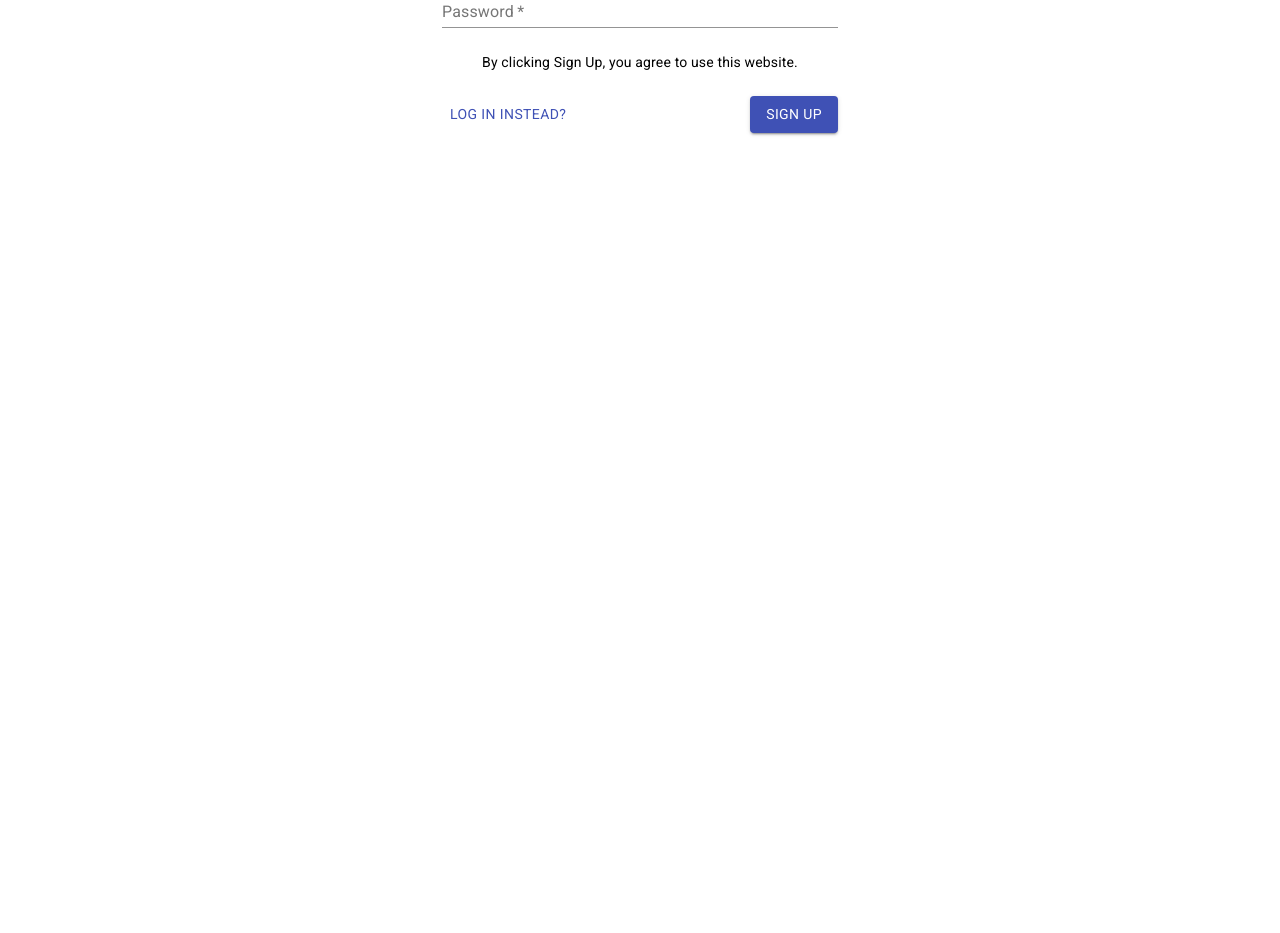
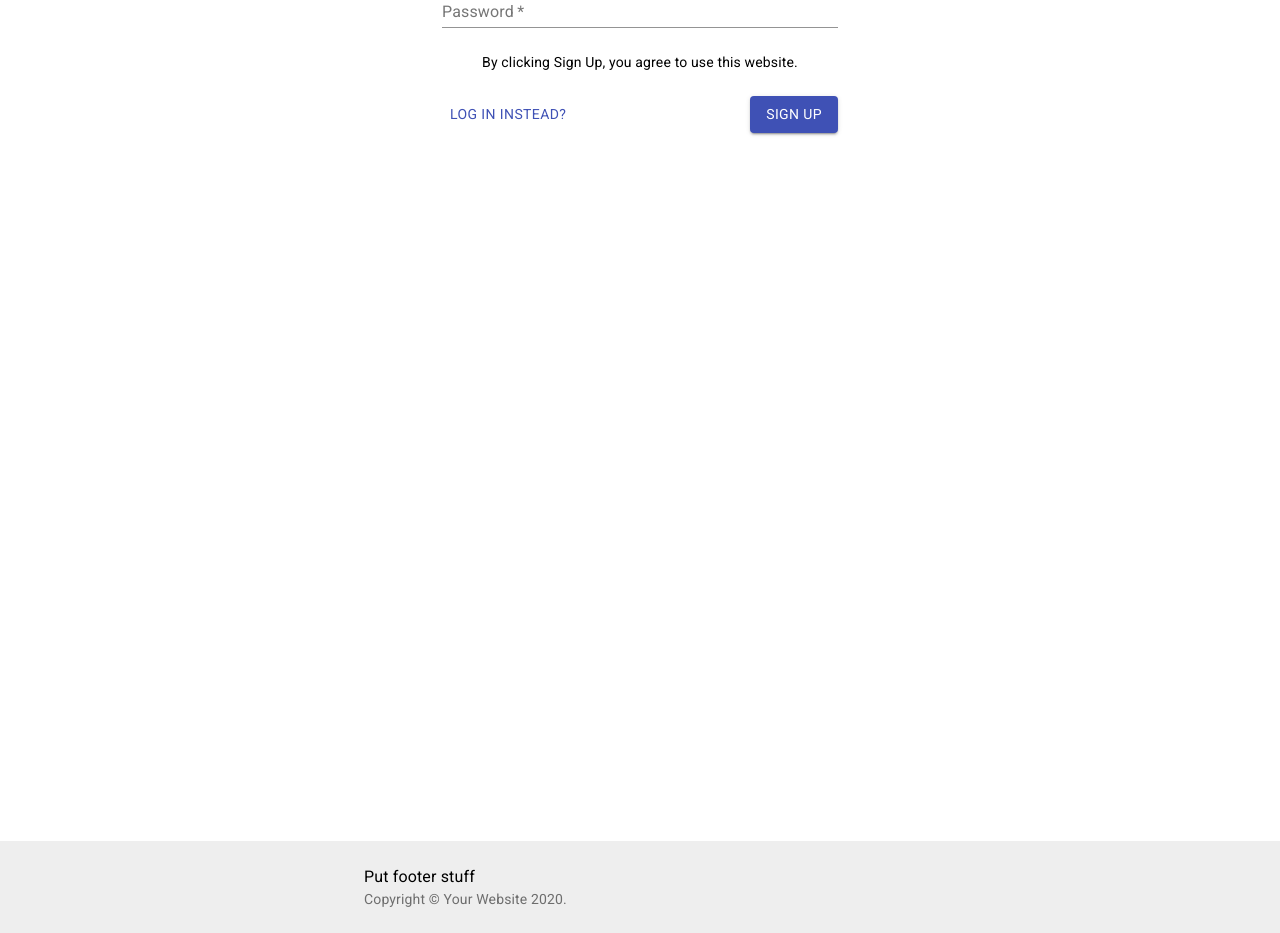
Before and after one commit to rahimz98/incognito_front_end, a React (Create React App) app: page /signup in a window 1280 px wide. Shown: the part 380-1313 px from the top of the page. Before the commit the page ends 800 px from the top, so only its background shows below. Built offline with nearby package versions, Linux system fonts and the light colour scheme.

Commit message:
added a basic footer that sticks to the bottom of the page

```diff
--- a/src/App.js
+++ b/src/App.js
@@ -4,6 +4,7 @@
 import Login from './Login';
 import SignUp from './SignUp';
 import Header from './header.js';
+import Footer from './footer.js';
 
 function App() {
   return (
@@ -27,6 +28,7 @@
             </Link>
           </Route>
         </Switch>
+        <Footer/>
       </div>
     </Router>
   );
--- /dev/null
+++ b/src/footer.js
@@ -0,0 +1,51 @@
+import React from 'react';
+import Typography from '@material-ui/core/Typography';
+import { makeStyles } from '@material-ui/core/styles';
+import Container from '@material-ui/core/Container';
+import Link from '@material-ui/core/Link';
+
+function Copyright() {
+  return (
+    <Typography variant="body2" color="textSecondary">
+      {'Copyright © '}
+      <Link color="inherit">
+        Your Website
+      </Link>{' '}
+      {new Date().getFullYear()}
+      {'.'}
+    </Typography>
+  );
+}
+
+const useStyles = makeStyles((theme) => ({
+  root: {
+    display: 'flex',
+    flexDirection: 'column',
+    minHeight: '100vh',
+  },
+  main: {
+    marginTop: theme.spacing(8),
+    marginBottom: theme.spacing(2),
+  },
+  footer: {
+    padding: theme.spacing(3, 2),
+    marginTop: 'auto',
+    backgroundColor:
+      theme.palette.type === 'light' ? theme.palette.grey[200] : theme.palette.grey[800],
+  },
+}));
+
+export default function StickyFooter() {
+  const classes = useStyles();
+
+  return (
+    <div className={classes.root}>
+      <footer className={classes.footer}>
+        <Container maxWidth="sm">
+          <Typography variant="body1">Put footer stuff</Typography>
+          <Copyright />
+        </Container>
+      </footer>
+    </div>
+  );
+}
--- a/src/header.js
+++ b/src/header.js
@@ -58,10 +58,10 @@
             Incognito
           </Typography>
 
-          <Button className  = {classes.button}>
+          <Button className  = {classes.button} href = '/'>
               Get Started
           </Button>
-          <Button variant = "contained"  className  = {classes.signInButton}>
+          <Button variant = "contained"  className  = {classes.signInButton} href  = '/login'>
               Sign In
           </Button>
 
```
